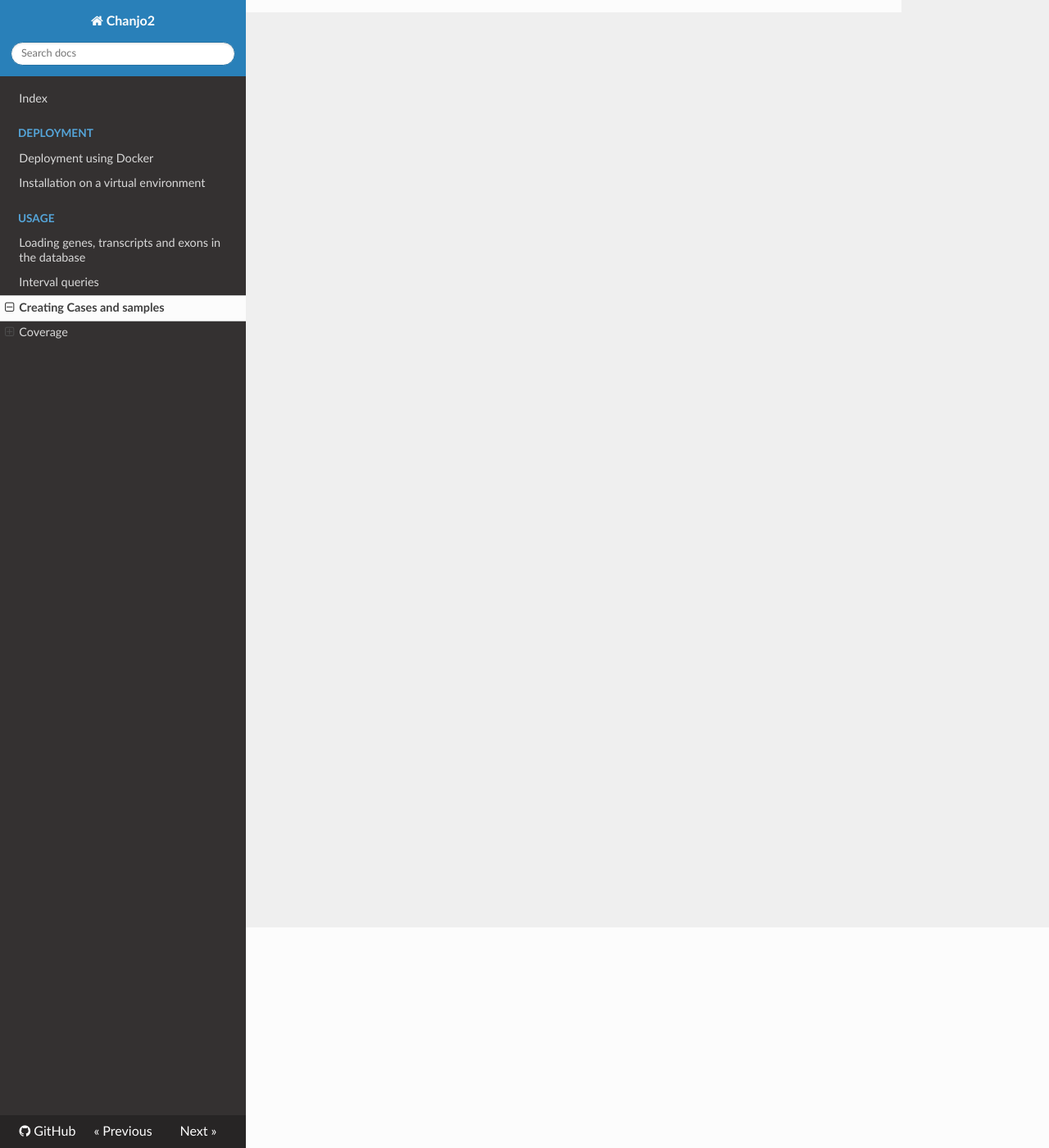
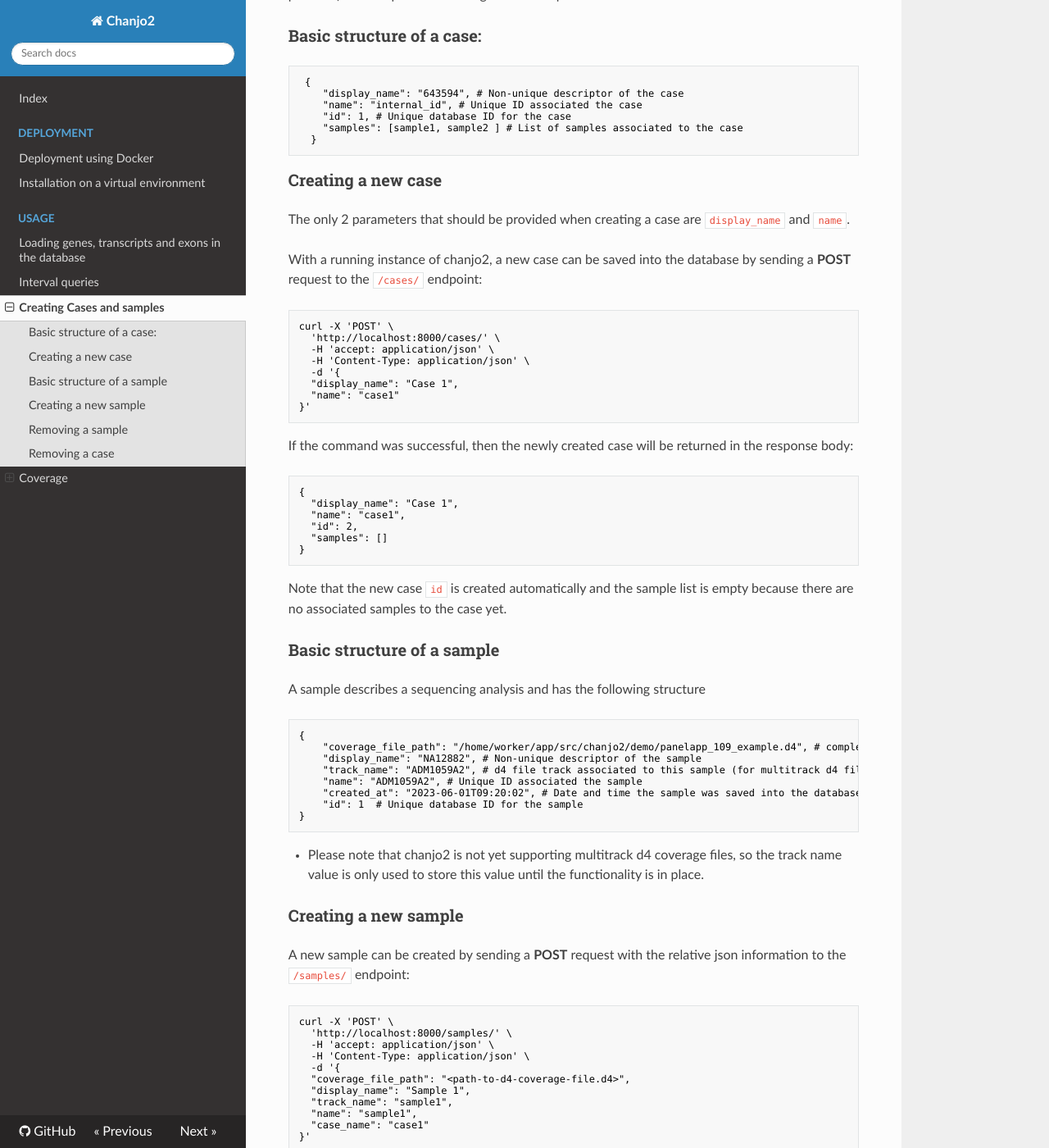
Before and after one commit to Clinical-Genomics/chanjo2, an MkDocs documentation site: the page built from docs/usage/loading-samples.md, in a window 1280 px wide and 1400 px high, scrolled down 269 px. Shown: the whole window at 82% size. Built offline with MkDocs 1.6.1, drawn with Linux system fonts in a browser that asks for light colours; nearby versions of some CDN libraries; some of the changed text lies outside the part shown.

Commit message:
Added docs on how to load cases and samples

````diff
--- a/docs/usage/loading-samples.md
+++ b/docs/usage/loading-samples.md
@@ -1 +1,130 @@
 ## Loading cases and samples into the database
+
+When used in connection with a database, chanjo2 can be used to store information relative to collections of samples (cases).
+
+Cases might include one or more related samples (different individuals of a trio, tumor and normal pairs ect) and samples can be assigned to multiple cases.
+
+### Basic structure of a case:
+
+``` shell
+ {
+    "display_name": "643594", # Non-unique descriptor of the case
+    "name": "internal_id", # Unique ID associated the case
+    "id": 1, # Unique database ID for the case
+    "samples": [sample1, sample2 ] # List of samples associated to the case
+  }
+```
+
+### Creating a new case
+
+The only 2 parameters that should be provided when creating a case are `display_name` and `name`.
+
+With a running instance of chanjo2, a new case can be saved into the database by sending a <strong>POST</strong> request to the `/cases/` endpoint:
+
+``` shell
+curl -X 'POST' \
+  'http://localhost:8000/cases/' \
+  -H 'accept: application/json' \
+  -H 'Content-Type: application/json' \
+  -d '{
+  "display_name": "Case 1",
+  "name": "case1"
+}'
+```
+
+If the command was successful, then the newly created case will be returned in the response body:
+
+``` shell
+{
+  "display_name": "Case 1",
+  "name": "case1",
+  "id": 2,
+  "samples": []
+}
+```
+Note that the new case `id` is created automatically and the sample list is empty because there are no associated samples to the case yet.
+
+### Basic structure of a sample
+
+A sample describes a sequencing analysis and has the following structure
+
+``` shell
+{
+    "coverage_file_path": "/home/worker/app/src/chanjo2/demo/panelapp_109_example.d4", # complete path to a d4 file on a local disk or URL to a d4 file on a remote server
+    "display_name": "NA12882", # Non-unique descriptor of the sample
+    "track_name": "ADM1059A2", # d4 file track associated to this sample (for multitrack d4 files) *
+    "name": "ADM1059A2", # Unique ID associated the sample
+    "created_at": "2023-06-01T09:20:02", # Date and time the sample was saved into the database
+    "id": 1  # Unique database ID for the sample
+}
+```
+* Please note that chanjo2 is not yet supporting multitrack d4 coverage files, so the track name value is only used to store this value until the functionality is in place.
+
+
+### Creating a new sample
+
+A new sample can be created by sending a  <strong>POST</strong> request with the relative json information to the `/samples/` endpoint:
+
+``` shell
+curl -X 'POST' \
+  'http://localhost:8000/samples/' \
+  -H 'accept: application/json' \
+  -H 'Content-Type: application/json' \
+  -d '{
+  "coverage_file_path": "<path-to-d4-coverage-file.d4>",
+  "display_name": "Sample 1",
+  "track_name": "sample1",
+  "name": "sample1",
+  "case_name": "case1"
+}'
+```
+
+To associate this sample to more than one case, you can send several requests with the same sample data except for `case_name`, which will differ for each case the case has to be associated with.
+
+If sample is created successfully then the created entry will be returned in the server response body:
+
+``` shell
+{
+  "coverage_file_path": "<path-to-d4-coverage-file.d4>",
+  "display_name": "Sample 1",
+  "track_name": "sample1",
+  "name": "sample1",
+  "case_id": 1,
+  "created_at": "2023-06-01T12:11:35",
+  "id": 2
+}
+```
+
+### Removing a sample
+
+A sample can be removed from the database by sending a <strong>DELETE</strong> request to the sample ID to the `samples/delete/{<sample-id>}` endpoint:
+
+``` shell
+curl -X 'DELETE' \
+  'http://localhost:8000/samples/delete/sample1' \
+  -H 'accept: application/json'
+```
+
+A successful response will return:
+
+``` shell
+"Removing sample sample1. Affected rows: 1"
+```
+
+### Removing a case
+
+<strong>Removing a case will remove the case itself and all samples associated uniquely to this case</strong>. Samples associated also with other cases will not be removed from the database.
+
+To remove a case from the database, send a <strong>DELETE</strong> request to the `/cases/delete/{<case-id>}` endpoint:
+
+``` shell
+curl -X 'DELETE' \
+  'http://localhost:8000/cases/delete/internal_id' \
+  -H 'accept: application/json'
+```
+
+A successful response will return:
+
+``` shell
+"Removing case internal_id. Affected rows: 1"
+```
````
Also changed, not shown: CHANGELOG.md (+1 -0 lines), docs/index.md (+8 -0 lines).
